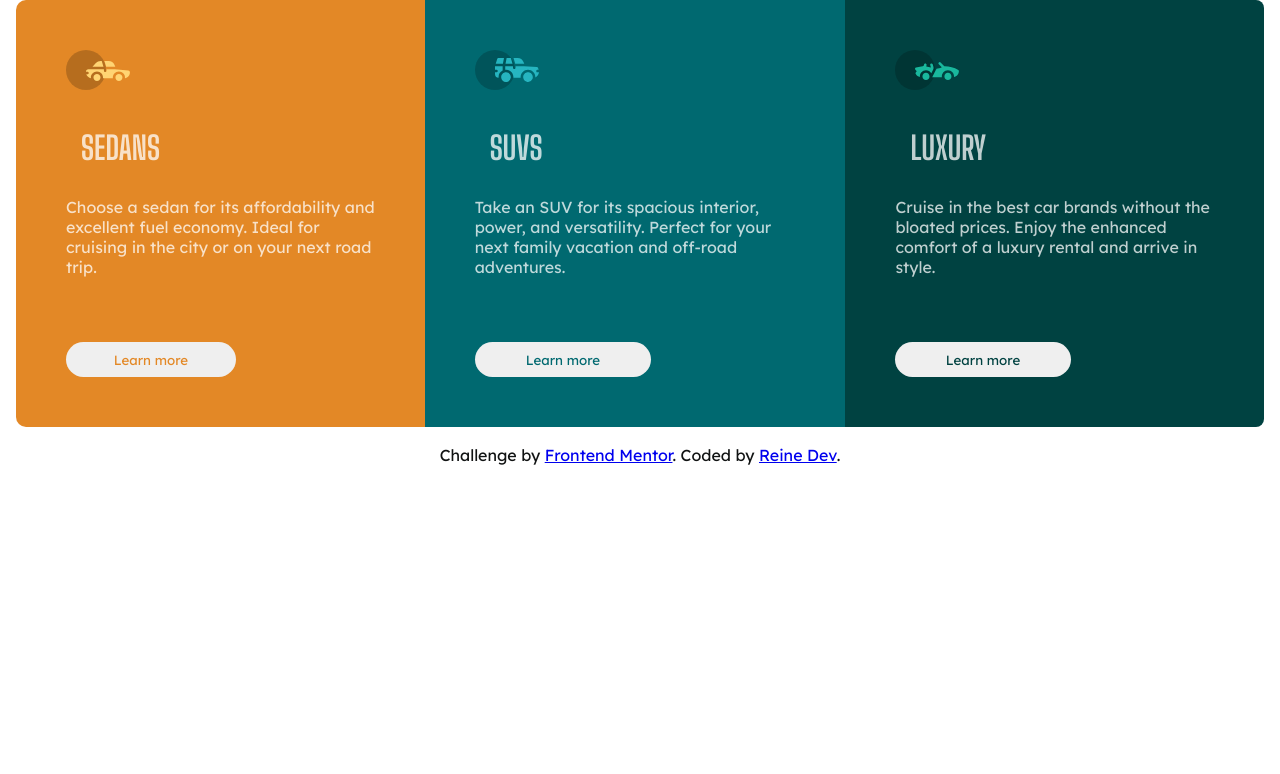
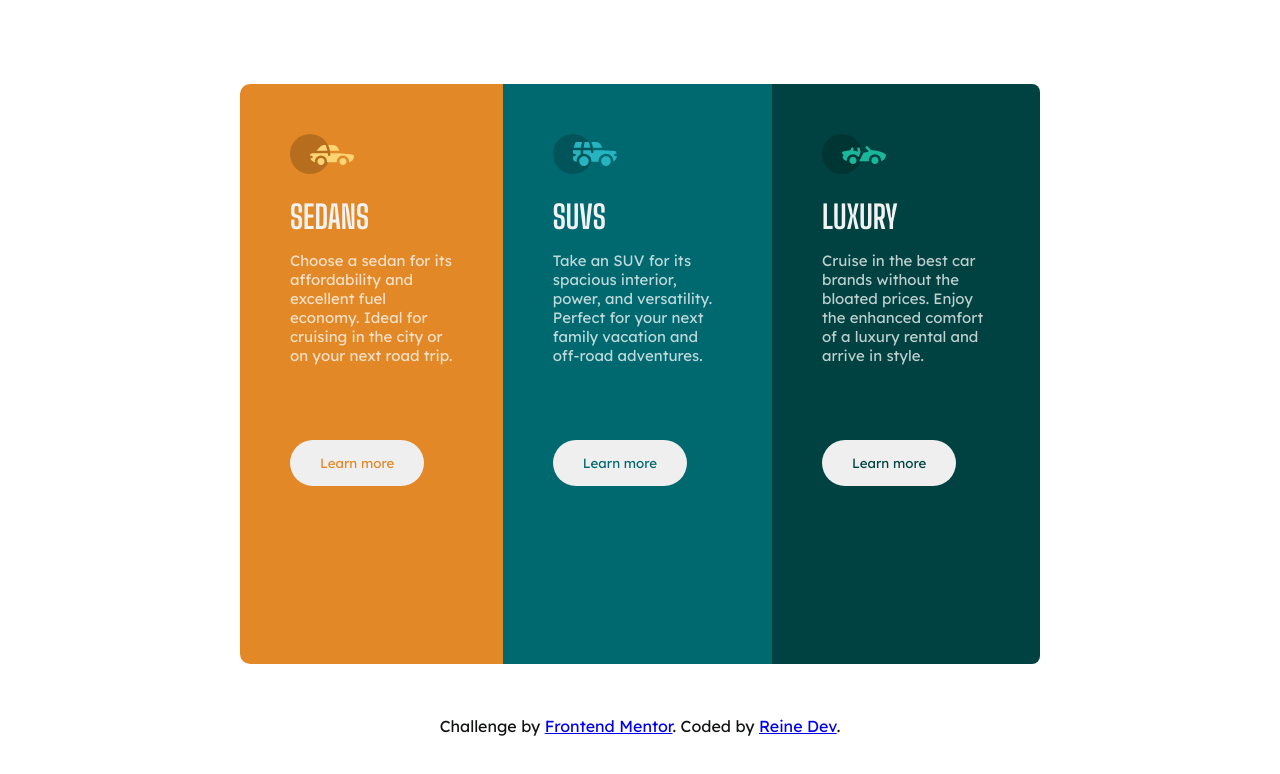
Before and after one commit to Rei-ne/3-column-component-card, a plain HTML site: page index.html in a window 1280 px wide. Drawn offline with Linux system fonts and the light colour scheme.

Commit message:
starting afresh

```diff
--- a/style.css
+++ b/style.css
@@ -1,4 +1,4 @@
-@import url("https://fonts.googleapis.com/css2?family=Big+Shoulders+Display:wght@700&family=Lexend+Deca&display=swap");
+@import url("https://fonts.googleapis.com/css2?family=Big+Shoulders+Display:wght@700&family=Lexend+Deca&display:wght@400swap");
 
 * {
   margin: 0;
@@ -6,19 +6,21 @@
 }
 body {
   background-color: hsl(0, 0, 95);
-  /* display: flex;
+  display: flex;
   justify-content: center;
-  align-items: center; */
+  align-items: center;
+  flex-direction: column;
 }
 
 h1 {
-  color: hsl(0, 0%, 100%, 0.75);
+  color: hsl(0, 0%, 95%);
   font-family: "Big Shoulders Display", cursive;
 }
 
-p {
+.cards p {
   font-family: "Lexend Deca", sans-serif;
-  color: hsl(0, 0%, 100%, 0.75);
+  color: hsla(0, 0%, 100%, 0.75);
+  font-size: 15px;
 }
 .attribution p {
   font-family: "Lexend Deca", sans-serif;
@@ -27,17 +29,19 @@ p {
 }
 
 .cards {
-  height: 100vh;
+  height: 10%;
 }
 
 .flex-container {
+  margin-top: 50px;
   display: flex;
   justify-content: center;
-  border-radius: 5px;
   overflow: hidden;
   align-items: center;
   flex-direction: column;
-  padding: 0 1rem;
+  padding: 1.5rem 15rem;
+  height: 75vh;
+  /* background-color: red; */
 }
 
 .cards img {
@@ -45,7 +49,7 @@ p {
 }
 
 .cards h1 {
-  padding: 15px;
+  /* padding: 15px; */
   margin-bottom: 15px;
 }
 
@@ -74,13 +78,12 @@ p {
   color: hsl(179, 100%, 13%);
 }
 button {
-  height: 35px;
-  width: 55%;
   border-radius: 50px;
   border: none;
+  padding: 15px 30px;
   outline: none;
   font-family: "Lexend Deca", sans-serif;
-  margin-top: 65px;
+  margin-top: 75px;
   cursor: pointer;
 }
 button:hover {
```
